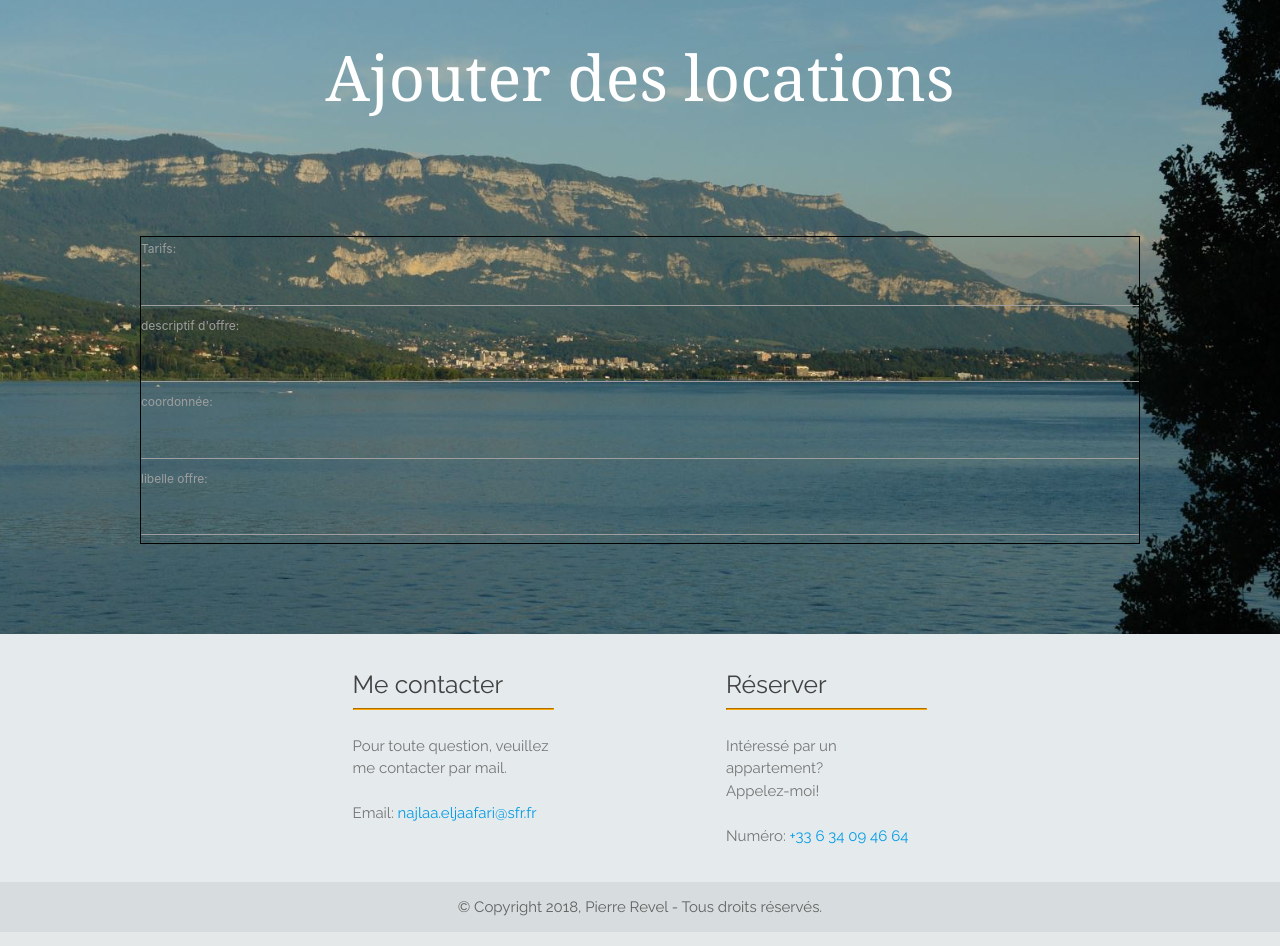
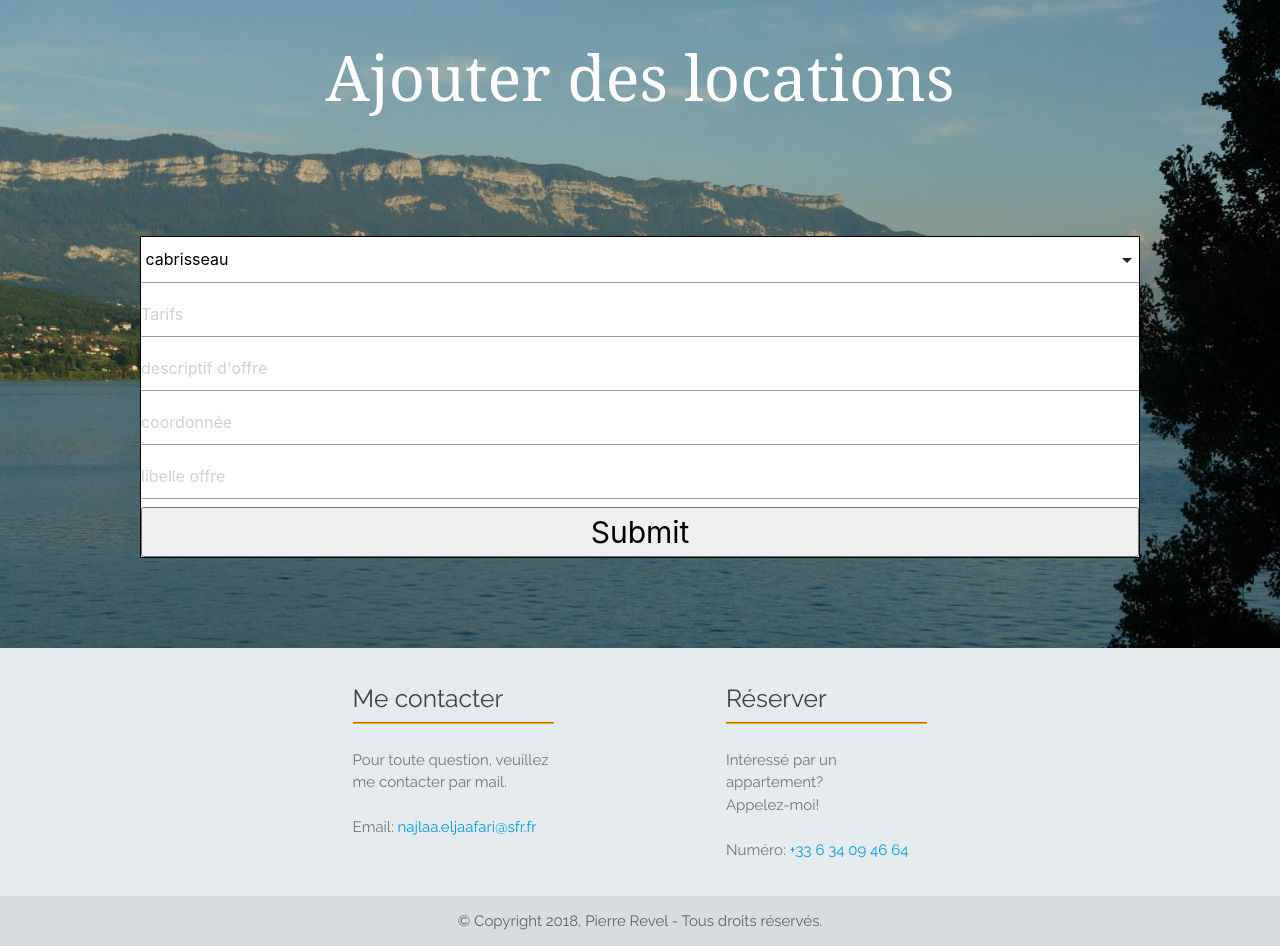
Before and after one commit to SyAbou/LocationDeLogement, a PHP site: page /ajout-offre.php in a window 1280 px wide. Shown: the part 84-1030 px from the top of the page. Run offline with PHP 8.4, Linux system fonts and the light colour scheme; data comes from the database, SQL or seed files in the repository; some libraries are stand-ins or nearby versions; some web fonts are replaced.

Commit message:
mise en place de l'ajout de l'offre OK

```diff
--- a/ajout-offre.php
+++ b/ajout-offre.php
@@ -9,21 +9,36 @@
 		<div class="col s10 offset-s1">
 			<h3 id="titreSmall" class="white-text center">Recherche des locations</h3>
 		</div>
-		<div class="parallax"><img src="images/Lac_du_Bourget_et_le_Revard.min.jpg"></div>
+		<!-- <div class="parallax"><img src="images/Lac_du_Bourget_et_le_Revard.min.jpg"></div> -->
 	</div>
 
 </div>
-<div id="container">
+<div id="container-offre">
 		<!-- ici abou sy -->
-	<form action="" method="">
-		<label for="number" >Tarifs:</label>
-	<input type="number" name="tarif_offre" value="">
-		<label for="number" >descriptif d'offre:</label>
-		<input type="text" name="desc_offre" value="">
-		<label for="text" >coordonnée:</label>
-		<input type="text" name="cordonne" value="">
-		<label for="name" >libelle offre:</label>
-		<input type="text" name="libelle_offre" value="">
+	<form action="api/offreAdd" method="POST" class="formu">
+
+		<select name="createur" id="users">
+		<?php
+			include 'api/config.php';
+			$reponse = $db->query('SELECT * FROM users');
+
+			while ($donnees = $reponse->fetch())
+			{
+		?>
+           <option value="<?php echo $donnees['id_users']; ?>"> <?php echo $donnees['nom_users']; ?>
+
+           </option>
+		<?php
+			}
+			$reponse->closeCursor();
+		?>
+</select>
+
+		<input type="number" name="tarif"  placeholder="Tarifs">
+		<input type="text" name="desc"  placeholder="descriptif d'offre">
+		<input type="text" name="cordonne"  placeholder="coordonnée">
+		<input type="text" name="libelle" placeholder="libelle offre">
+		<input type="submit" name="Ajouter!">
 	</form>
 </div>
 
--- a/css/style.css
+++ b/css/style.css
@@ -194,6 +194,15 @@ footer p {
 	border: 1px solid black;
 }
 
+#container-offre{
+	width: 1000px;
+	height: auto;
+	margin: auto;
+	border: 1px solid black;
+	background-color: white;
+
+}
+
 #recherche{
 	height: 750px;
     width: 500px;
@@ -246,3 +255,9 @@ footer p {
     height: 704px;
     padding: 10px;
 }
+
+input[type="submit"] {
+    height: 50px;
+    width: 100%;
+    font-size: 30px;
+}
```
